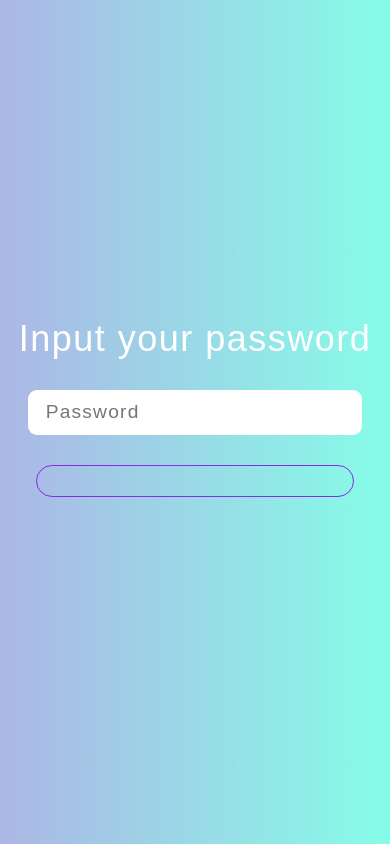
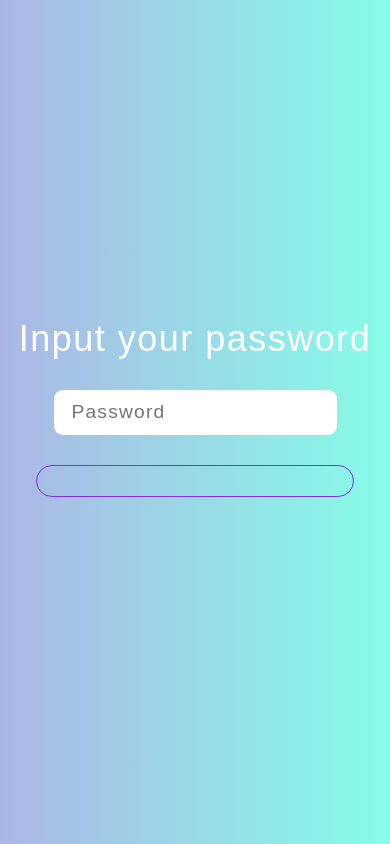
Before and after one commit to shanmukeshwar09/password_strength_checker, a plain HTML site: page index.html in a window 390 px wide. Drawn offline with Linux system fonts and the light colour scheme.

Commit message:
testing CSS styles for mobile version

```diff
--- a/styles.css
+++ b/styles.css
@@ -14,19 +14,21 @@ body {
   flex-direction: column;
   height: 100vh;
   width: 100vw;
+  overflow: hidden;
   background: linear-gradient(to right, #acb6e5, #86fde8);
 }
 
 .container {
   display: flex;
   flex-direction: column;
+  justify-content: center;
+  align-items: center;
   row-gap: 30px;
   color: white;
   font-size: 36px;
   letter-spacing: 1.5px;
 }
 input {
-  margin: auto 9px;
   border-radius: 9px;
   height: 45px;
   outline: none;
```
